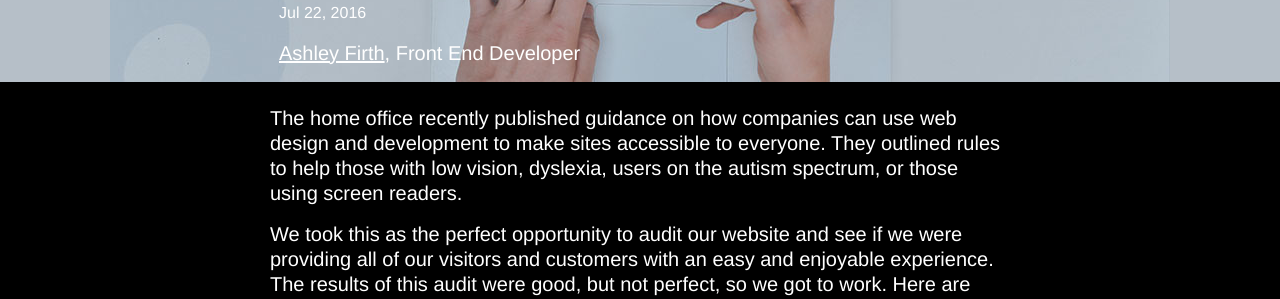
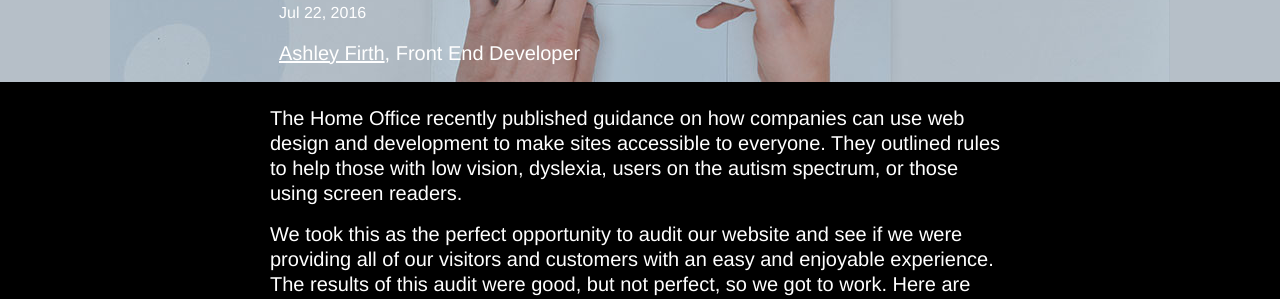
Before and after one commit to octoenergy/octoenergy.github.io, a Jekyll site: the page built from _posts/2016-07-22-improving-accessibility-at-octopus-energy.markdown, in a window 1280 px wide and 900 px high, scrolled down 333 px. Shown: the part 153-452 px from the top of the window. Built offline with Jekyll 4.4.1, drawn with Linux system fonts in a browser that asks for light colours; some web fonts are replaced.

Commit message:
correcting-capitalisation-of-government-depts

```diff
--- a/_posts/2016-07-22-improving-accessibility-at-octopus-energy.markdown
+++ b/_posts/2016-07-22-improving-accessibility-at-octopus-energy.markdown
@@ -6,7 +6,7 @@ banner: /assets/img/posts/2016-07-22-improving-accessibility-at-octopus-energy.j
 hex: b6bfc8
 ---
 
-The home office recently published guidance on how companies can use web design
+The Home Office recently published guidance on how companies can use web design
 and development to make sites accessible to everyone. They outlined rules to
 help those with low vision, dyslexia, users on the autism spectrum, or those
 using screen readers.
```
